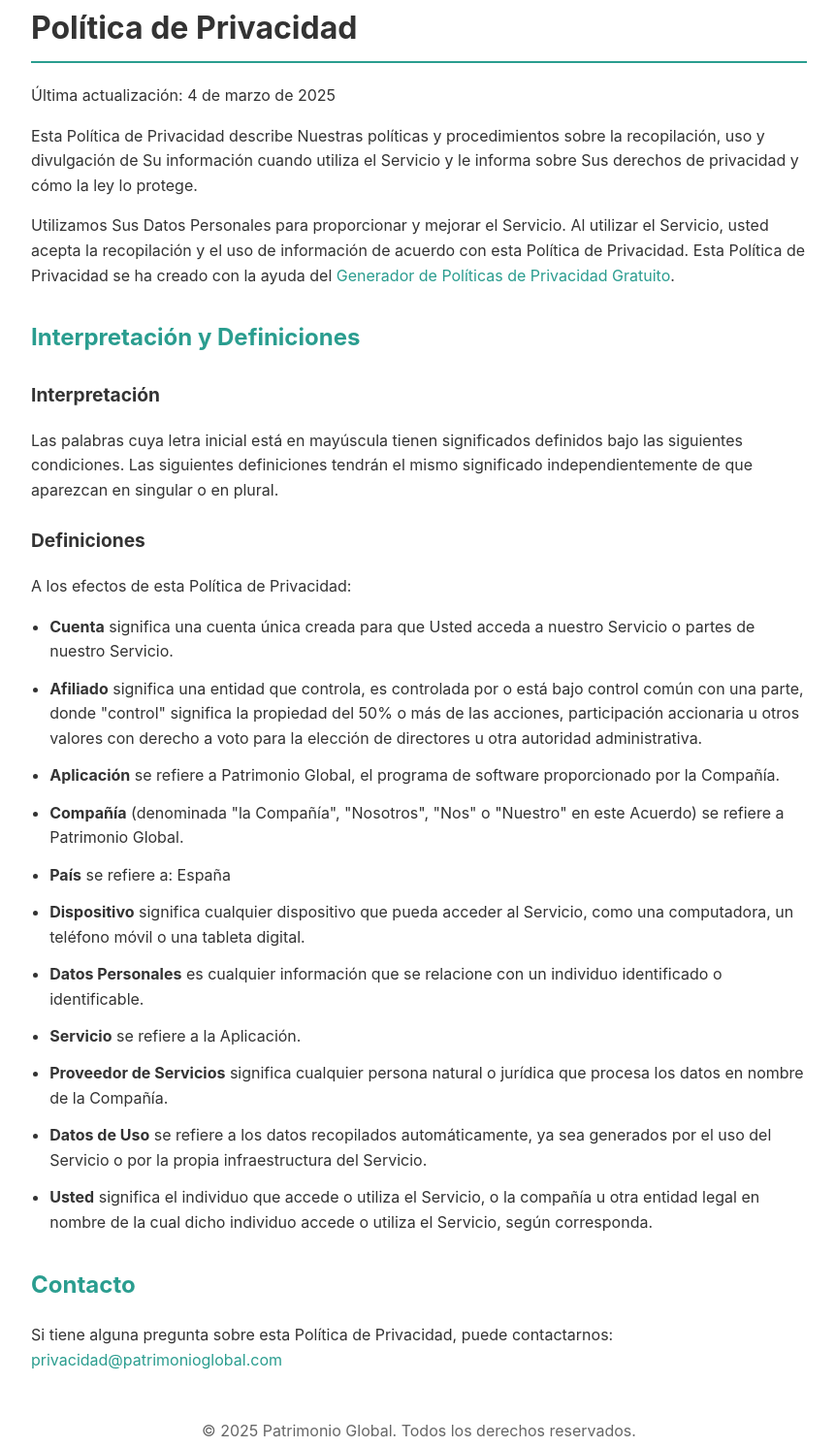
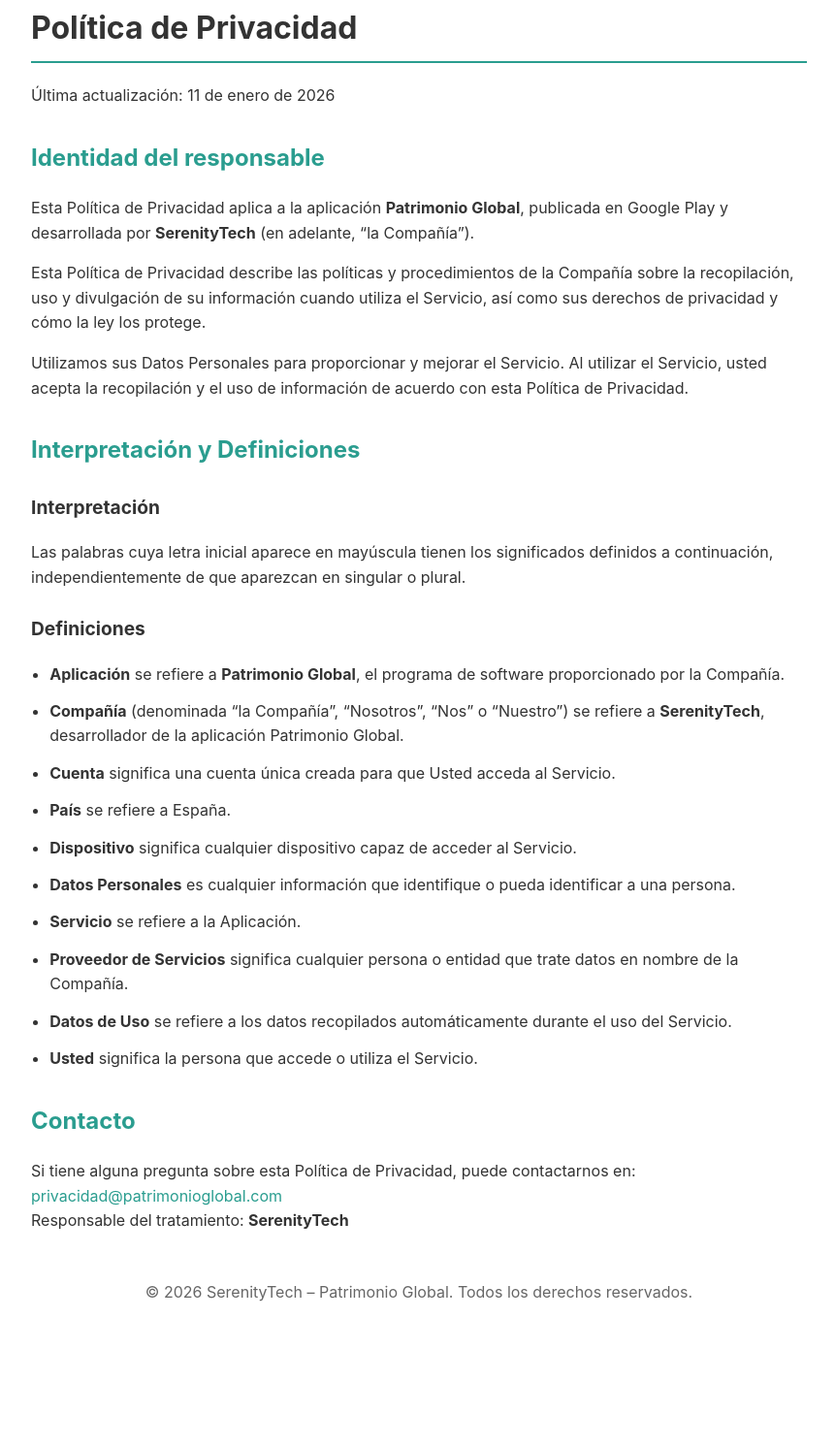
Before and after one commit to nacho-developer/patrominio-global-tyc, a plain HTML site: page private-policy.html in a window 1280 px wide. Shown: the part 38-1530 px from the top of the page at 97% size, without its empty margins (208-1069 px from the left). After the commit the page ends 1419 px from the top, so only its background shows below. Drawn offline with Linux system fonts and the light colour scheme.

Commit message:
Revise privacy policy with new update date and content
Updated the privacy policy document with a new last updated date and modified section contents.

```diff
--- a/private-policy.html
+++ b/private-policy.html
@@ -8,16 +8,14 @@
         body {
             font-family: -apple-system, BlinkMacSystemFont, 'Segoe UI', Roboto, sans-serif;
             line-height: 1.6;
-            margin: 0;
+            margin: 0 auto;
             padding: 20px;
             max-width: 800px;
-            margin: 0 auto;
             color: #333;
         }
         h1 { font-size: 2rem; border-bottom: 2px solid #2A9D8F; padding-bottom: 0.5rem; }
         h2 { font-size: 1.5rem; margin-top: 2rem; color: #2A9D8F; }
         h3 { font-size: 1.2rem; margin-top: 1.5rem; }
-        h4 { font-size: 1.1rem; margin-top: 1rem; }
         a { color: #2A9D8F; text-decoration: none; }
         ul { padding-left: 1.2rem; }
         li { margin-bottom: 0.8rem; }
@@ -25,56 +23,78 @@
         footer { margin-top: 3rem; text-align: center; color: #666; }
     </style>
 </head>
+
 <body>
 <header role="banner">
     <h1>Política de Privacidad</h1>
-        <p><time datetime="2025-03-04">Última actualización: 4 de marzo de 2025</time></p>
+    <p><time datetime="2025-03-04">Última actualización: 11 de enero de 2026</time></p>
 </header>
 
 <main role="main">
 <article>
+
+<section aria-labelledby="identidad">
+    <h2 id="identidad">Identidad del responsable</h2>
+    <p>
+        Esta Política de Privacidad aplica a la aplicación <strong>Patrimonio Global</strong>,
+        publicada en Google Play y desarrollada por <strong>SerenityTech</strong>
+        (en adelante, “la Compañía”).
+    </p>
+</section>
+
 <section aria-labelledby="introduccion">
-                <p>Esta Política de Privacidad describe Nuestras políticas y procedimientos sobre la recopilación, uso y divulgación de Su información cuando utiliza el Servicio y le informa sobre Sus derechos de privacidad y cómo la ley lo protege.</p>
-                <p>Utilizamos Sus Datos Personales para proporcionar y mejorar el Servicio. Al utilizar el Servicio, usted acepta la recopilación y el uso de información de acuerdo con esta Política de Privacidad. Esta Política de Privacidad se ha creado con la ayuda del <a href="https://www.freeprivacypolicy.com/free-privacy-policy-generator/" target="_blank" rel="noopener noreferrer">Generador de Políticas de Privacidad Gratuito</a>.</p>
+    <p>
+        Esta Política de Privacidad describe las políticas y procedimientos de la Compañía
+        sobre la recopilación, uso y divulgación de su información cuando utiliza el Servicio,
+        así como sus derechos de privacidad y cómo la ley los protege.
+    </p>
+    <p>
+        Utilizamos sus Datos Personales para proporcionar y mejorar el Servicio.
+        Al utilizar el Servicio, usted acepta la recopilación y el uso de información
+        de acuerdo con esta Política de Privacidad.
+    </p>
 </section>
 
 <section aria-labelledby="interpretacion-definiciones">
     <h2 id="interpretacion-definiciones">Interpretación y Definiciones</h2>
 
     <h3>Interpretación</h3>
-                <p>Las palabras cuya letra inicial está en mayúscula tienen significados definidos bajo las siguientes condiciones. Las siguientes definiciones tendrán el mismo significado independientemente de que aparezcan en singular o en plural.</p>
+    <p>
+        Las palabras cuya letra inicial aparece en mayúscula tienen los significados
+        definidos a continuación, independientemente de que aparezcan en singular o plural.
+    </p>
 
     <h3>Definiciones</h3>
-                <p>A los efectos de esta Política de Privacidad:</p>
     <ul>
-                    <li><strong>Cuenta</strong> significa una cuenta única creada para que Usted acceda a nuestro Servicio o partes de nuestro Servicio.</li>
-                    <li><strong>Afiliado</strong> significa una entidad que controla, es controlada por o está bajo control común con una parte, donde "control" significa la propiedad del 50% o más de las acciones, participación accionaria u otros valores con derecho a voto para la elección de directores u otra autoridad administrativa.</li>
-                    <li><strong>Aplicación</strong> se refiere a Patrimonio Global, el programa de software proporcionado por la Compañía.</li>
-                    <li><strong>Compañía</strong> (denominada "la Compañía", "Nosotros", "Nos" o "Nuestro" en este Acuerdo) se refiere a Patrimonio Global.</li>
-                    <li><strong>País</strong> se refiere a: España</li>
-                    <li><strong>Dispositivo</strong> significa cualquier dispositivo que pueda acceder al Servicio, como una computadora, un teléfono móvil o una tableta digital.</li>
-                    <li><strong>Datos Personales</strong> es cualquier información que se relacione con un individuo identificado o identificable.</li>
+        <li><strong>Aplicación</strong> se refiere a <strong>Patrimonio Global</strong>, el programa de software proporcionado por la Compañía.</li>
+        <li><strong>Compañía</strong> (denominada “la Compañía”, “Nosotros”, “Nos” o “Nuestro”) se refiere a <strong>SerenityTech</strong>, desarrollador de la aplicación Patrimonio Global.</li>
+        <li><strong>Cuenta</strong> significa una cuenta única creada para que Usted acceda al Servicio.</li>
+        <li><strong>País</strong> se refiere a España.</li>
+        <li><strong>Dispositivo</strong> significa cualquier dispositivo capaz de acceder al Servicio.</li>
+        <li><strong>Datos Personales</strong> es cualquier información que identifique o pueda identificar a una persona.</li>
         <li><strong>Servicio</strong> se refiere a la Aplicación.</li>
-                    <li><strong>Proveedor de Servicios</strong> significa cualquier persona natural o jurídica que procesa los datos en nombre de la Compañía.</li>
-                    <li><strong>Datos de Uso</strong> se refiere a los datos recopilados automáticamente, ya sea generados por el uso del Servicio o por la propia infraestructura del Servicio.</li>
-                    <li><strong>Usted</strong> significa el individuo que accede o utiliza el Servicio, o la compañía u otra entidad legal en nombre de la cual dicho individuo accede o utiliza el Servicio, según corresponda.</li>
+        <li><strong>Proveedor de Servicios</strong> significa cualquier persona o entidad que trate datos en nombre de la Compañía.</li>
+        <li><strong>Datos de Uso</strong> se refiere a los datos recopilados automáticamente durante el uso del Servicio.</li>
+        <li><strong>Usted</strong> significa la persona que accede o utiliza el Servicio.</li>
     </ul>
 </section>
 
-            <!-- Continúan todas las secciones originales con la misma estructura semántica -->
+<!-- El resto de secciones de tratamiento de datos pueden mantenerse tal cual -->
 
 <section aria-labelledby="contacto">
     <h2 id="contacto">Contacto</h2>
     <address>
-                    Si tiene alguna pregunta sobre esta Política de Privacidad, puede contactarnos:<br>
-                    <a href="mailto:privacidad@patrimonioglobal.com">privacidad@patrimonioglobal.com</a>
+        Si tiene alguna pregunta sobre esta Política de Privacidad, puede contactarnos en:<br>
+        <a href="mailto:privacidad@patrimonioglobal.com">privacidad@patrimonioglobal.com</a><br>
+        Responsable del tratamiento: <strong>SerenityTech</strong>
     </address>
 </section>
+
 </article>
 </main>
 
 <footer role="contentinfo">
-        <p>© 2025 Patrimonio Global. Todos los derechos reservados.</p>
+    <p>© 2026 SerenityTech – Patrimonio Global. Todos los derechos reservados.</p>
 </footer>
 </body>
 </html>
```
Lines whose indentation alone changed are shown as unchanged.
